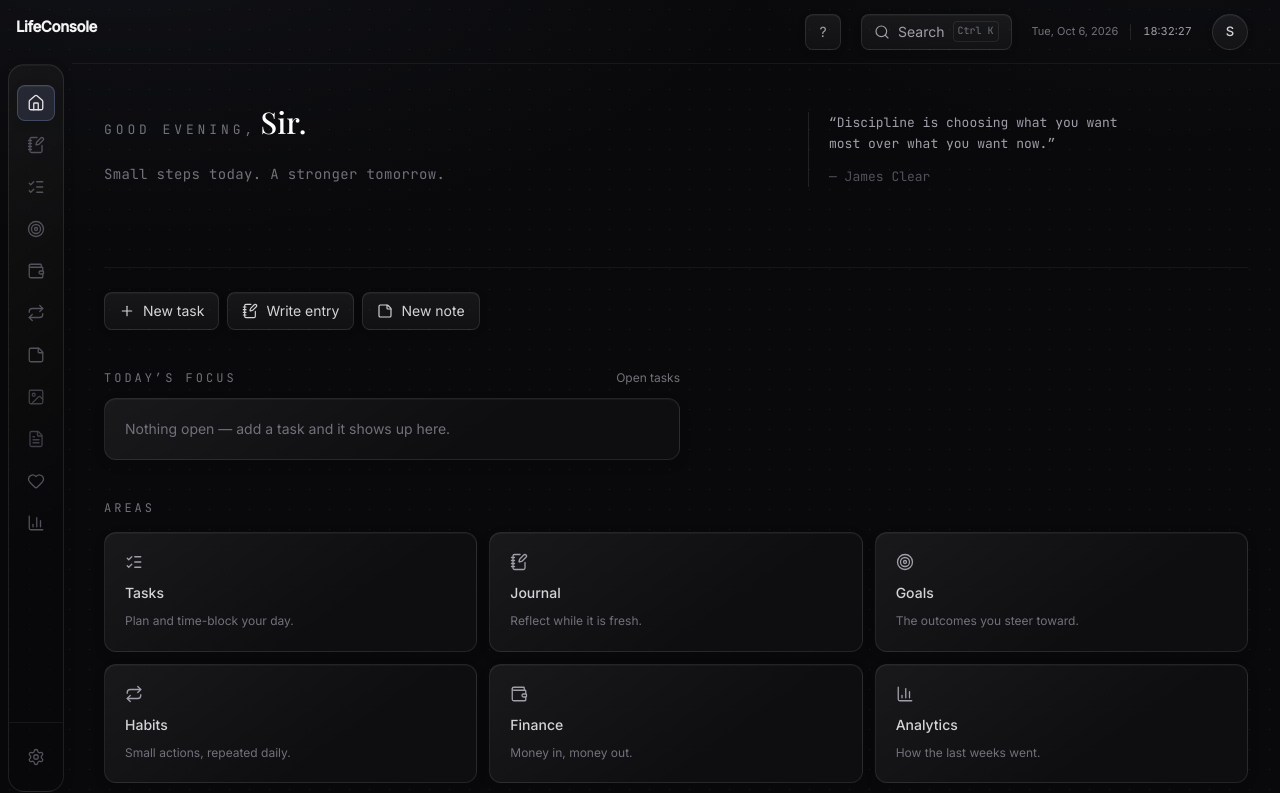
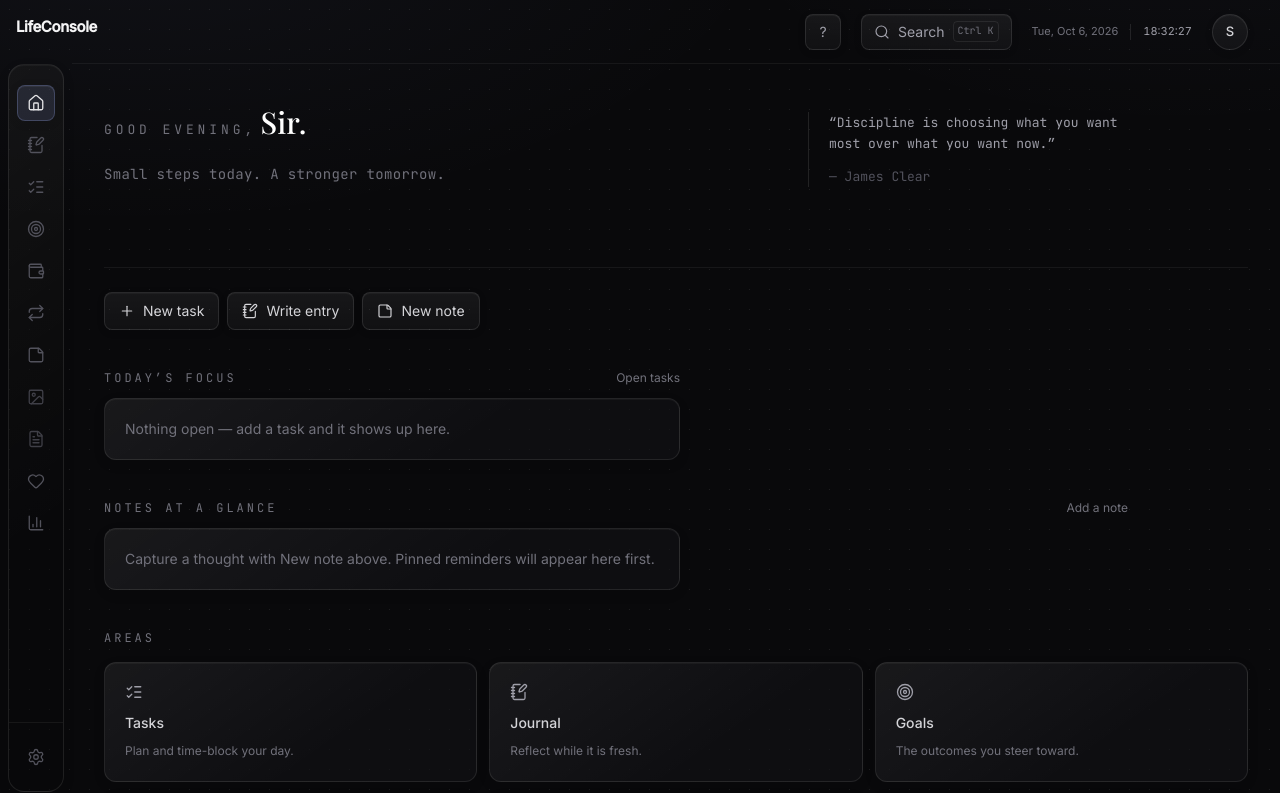
Before and after one commit to sunil-0701/LifeConsole, a React (Vite) app in the folder lifeconsole-facade/facade/: page / in a window 1280 px wide. Shown: the top 793 px of the page. Built offline with nearby package versions, Linux system fonts and the light colour scheme.

Commit message:
feat: surface pinned reminders and recent notes on Home
Show three bounded note previews using the same pinned-first ordering as the board, with links to all notes and a useful empty state. Reuse the validated cross-tab store rather than duplicating persistence.

```diff
--- a/lifeconsole-facade/facade/src/pages/Home.jsx
+++ b/lifeconsole-facade/facade/src/pages/Home.jsx
@@ -14,6 +14,8 @@ import {
 import TypedText from '../components/ui/TypedText';
 import TaskRow from '../components/ui/TaskRow';
 import { TASKS_KEY, countOpen, toggleTask } from '../lib/tasks';
+import { sortNotes } from '../lib/notes';
+import { useNotes } from '../lib/useNotes';
 import { useStoredState } from '../lib/useStoredState';
 
 const BOUNDARY_HOURS = [12, 17];
@@ -96,10 +98,12 @@ function Home() {
   const greeting = useGreeting();
   const navigate = useNavigate();
   const [tasks, setTasks] = useStoredState(TASKS_KEY, NO_TASKS);
+  const [notes] = useNotes();
   const nameDelay = GREETING_DELAY + greeting.length * TYPE_SPEED + SYNC_GAP;
 
   const open = countOpen(tasks);
   const focus = tasks.filter((task) => !task.done).slice(0, 3);
+  const reminders = sortNotes(notes).slice(0, 3);
 
   return (
     <div>
@@ -200,6 +204,33 @@ function Home() {
       </section>
 
       <section className="mt-10">
+        <div className="flex max-w-5xl flex-wrap items-center justify-between gap-3">
+          <h2 className="font-mono text-xs tracking-[0.25em] text-zinc-500 uppercase">Notes at a glance</h2>
+          <Link to="/sticky-notes" className="text-xs text-zinc-500 hover:text-zinc-300">
+            {notes.length ? `All ${notes.length} notes` : 'Add a note'}
+          </Link>
+        </div>
+        {reminders.length ? (
+          <ul className="mt-3 grid max-w-5xl gap-3 sm:grid-cols-2 lg:grid-cols-3">
+            {reminders.map((note) => (
+              <li key={note.id} className="min-w-0">
+                <Link to="/sticky-notes" className="glass-panel glass-interactive block h-full rounded-xl p-5">
+                  <span className="mb-2 block font-mono text-[10px] tracking-wider text-zinc-500 uppercase">
+                    {note.pinned ? 'Pinned reminder' : 'Recent note'}
+                  </span>
+                  <p className="line-clamp-3 whitespace-pre-wrap break-words text-sm leading-relaxed text-zinc-300 [overflow-wrap:anywhere]">{note.text}</p>
+                </Link>
+              </li>
+            ))}
+          </ul>
+        ) : (
+          <p className="glass-panel mt-3 max-w-xl rounded-xl p-5 text-sm text-zinc-500">
+            Capture a thought with New note above. Pinned reminders will appear here first.
+          </p>
+        )}
+      </section>
+
+      <section className="mt-10">
         <h2 className="font-mono text-xs tracking-[0.25em] text-zinc-500 uppercase">Areas</h2>
         <div className="mt-4 grid gap-3 sm:grid-cols-2 lg:grid-cols-3">
           {AREAS.map((area) => (
```
